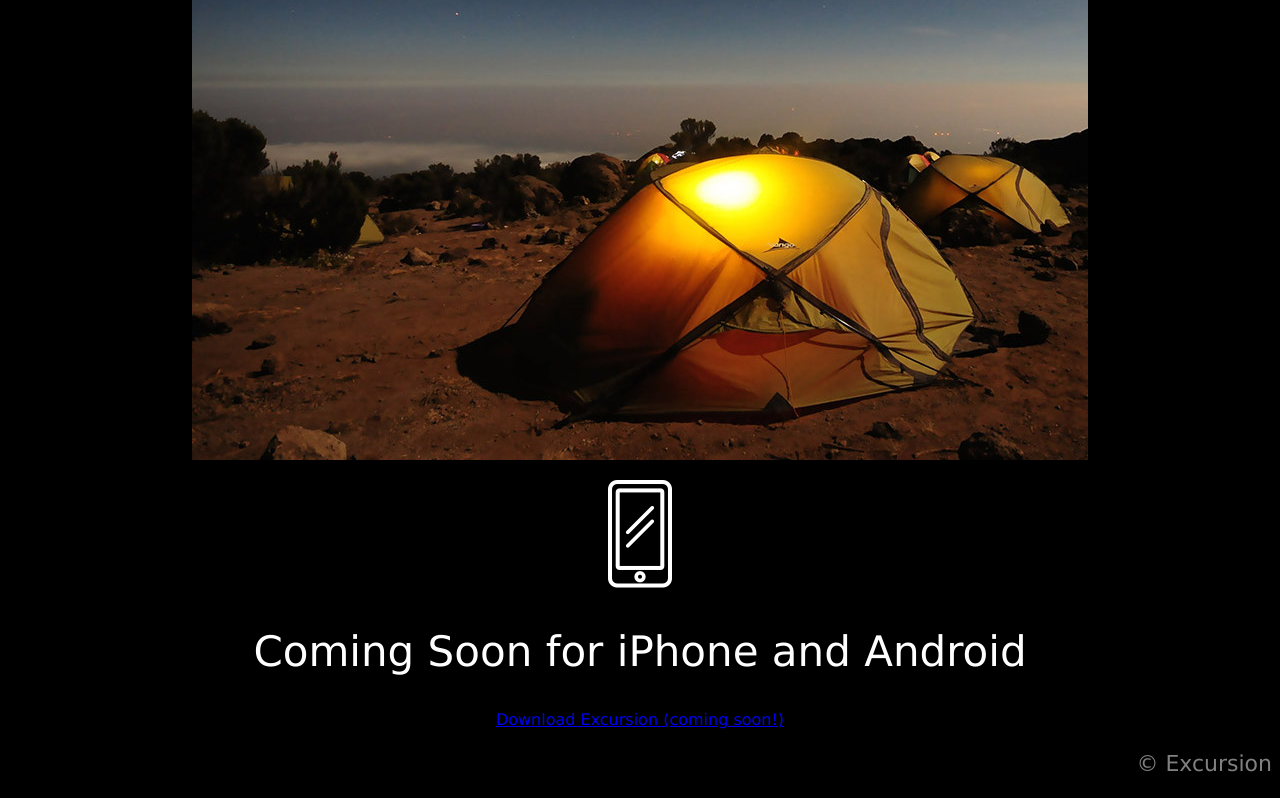
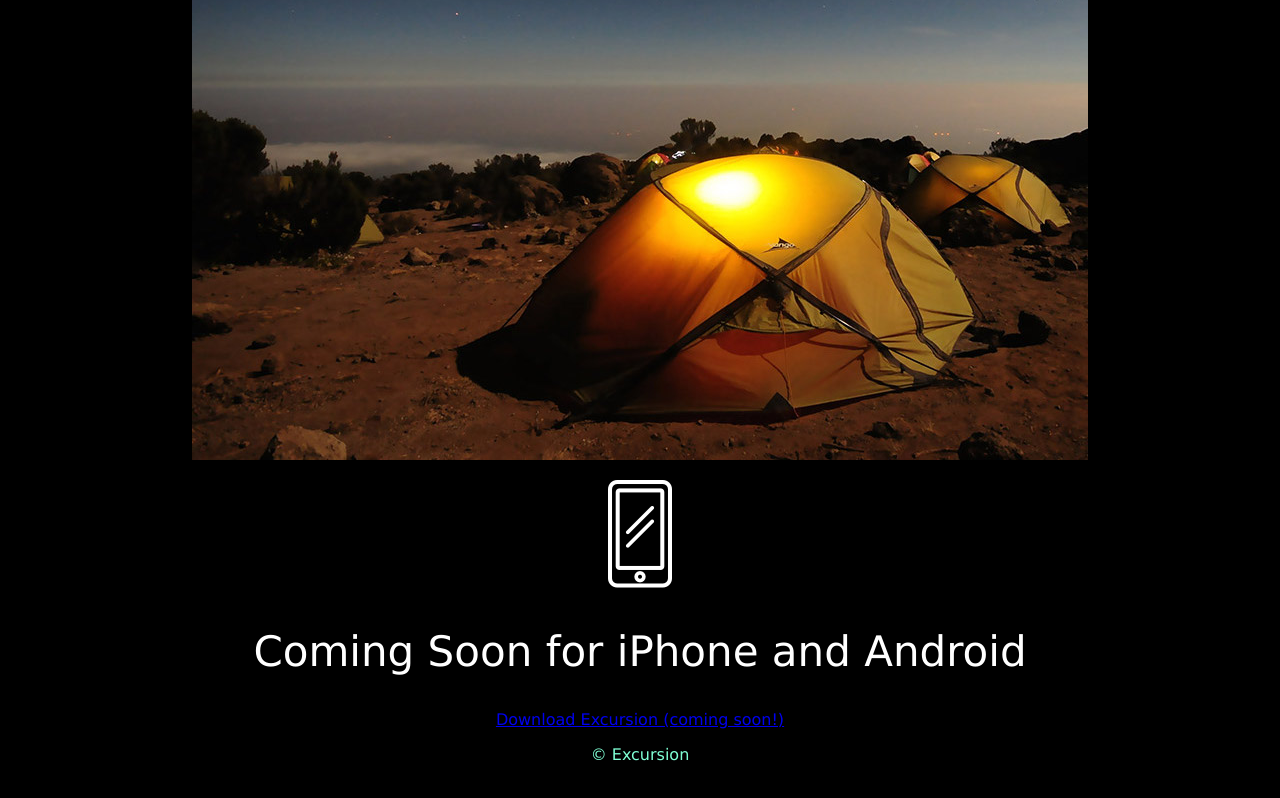
Before and after one commit to selin-1903/Excursion, a plain HTML site: page index.html in a window 1280 px wide. Shown: the part 552-1350 px from the top of the page. Drawn offline with Linux system fonts and the light colour scheme.

Commit message:
Final commit - after viewing solution

```diff
--- a/index.html
+++ b/index.html
@@ -9,20 +9,29 @@
     </head>
 
     <body>
-        <div>
+        <!-- Landing section -->
         <h1 class="mainheader">Discover hidden places in the world around you</h1>
         <p><a class="download" href="#"> Download Excursion (coming soon!) </a></p>
         <video autoplay loop>
             <source src="resources/excursion.mp4" type="video/mp4" >
             Video is not supported
         </video>
+
+        <!-- Information Section -->
         <h2 class="description1">Your personal travel guide</h2>
         <h4 class="description2">Excursion remembers places you like, and recommends new points of interest around you.</h4>
         <p><img src="resources/camp.jpg"></p>
+
+        <!-- Coming Soon Section -->
+
         <p><img src="resources/phone.png"></p>
         <h2 class="comingsoon">Coming Soon for iPhone and Android</h2>
         <p><a class="download" href="#"> Download Excursion (coming soon!) </a></p>
-            <p class="footer-copyright"> © Excursion  </p>
+
+        <!-- Footer -->
+        <div class="footer">
+            <p> &copy; Excursion  </p>
         </div>
+
     </body>
 </html>
```
Lines whose indentation alone changed are shown as unchanged.
